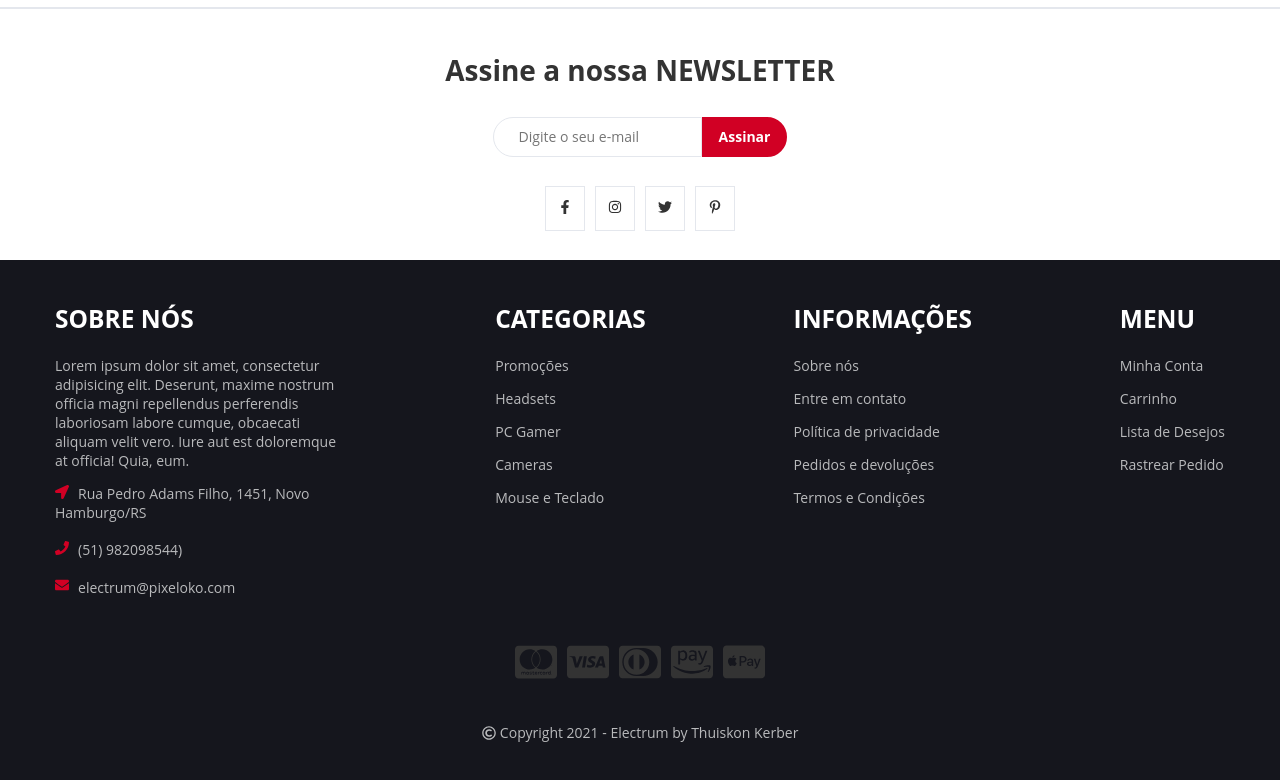
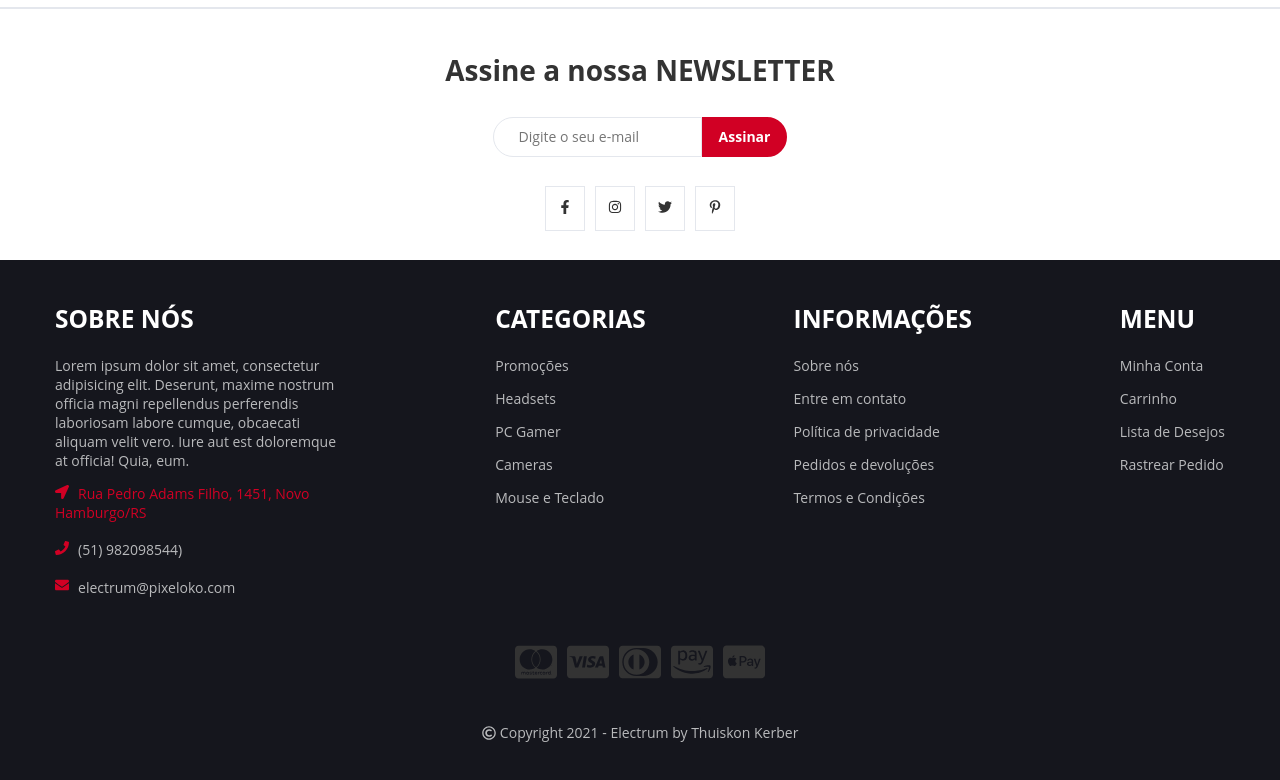
Before and after one commit to djpombo/electrum, a React (Create React App) app: page / in a window 1280 px wide. In both pictures the pointer is over the link "Rua Pedro Adams Filho, 1451, Novo Hamburgo/RS". Shown: the part 2081-2861 px from the top of the page. Built offline with nearby package versions, Linux system fonts and the light colour scheme.

Commit message:
c06 minores corrections

```diff
--- a/src/css/app.css
+++ b/src/css/app.css
@@ -404,6 +404,7 @@ ul {
 }
 .footer-top-about-icons {
   color: #d10024;
+  vertical-align: middle;
 }
 @media (max-width: 425px) {
   .footer-top-about-icons {
@@ -413,6 +414,10 @@ ul {
 .footer-top-about-icons a {
   margin-left: 0.65rem;
   padding: 1.25rem 0;
+  transition: 0.4s;
+}
+.footer-top-about-icons a:hover {
+  color: #d10024;
 }
 .footer-bottom {
   max-width: 1170px;
--- a/src/sass/2-layouts/_footer-section.sass
+++ b/src/sass/2-layouts/_footer-section.sass
@@ -56,6 +56,8 @@
 
             &-icons
                 color: variables.$primary-color
+                vertical-align: middle
+
 
                 @include base-mixins.mobile
                     vertical-align: middle
@@ -64,6 +66,10 @@
                 a
                     margin-left: .65rem
                     padding: 1.25rem 0
+                    transition: .4s
+
+                    &:hover
+                        color: variables.$primary-color
 
 
 
```
Also changed, not shown: 1 other file (tests, documents, lock files or other folders).
